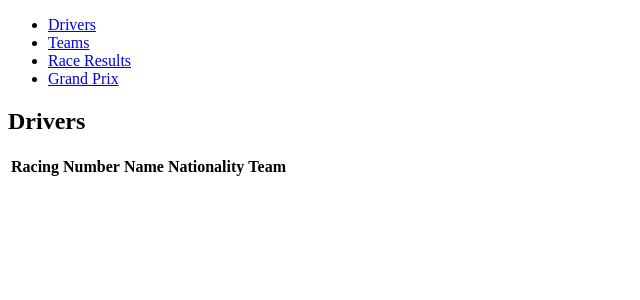
After one commit to athinagouseti/Formula_One_Python-Week_05_Solo_Project, a Flask app: template templates/drivers/index.html in a window 1280 px wide. The commit adds this page. Shown: the top 300 px of the page, without its empty margins (0-640 px from the left). Run offline with Flask 2, Linux system fonts and the light colour scheme; the template is opened without the code that fills it, so the values that code supplies are empty.

Commit message:
Display all Driver,

```diff
--- a/app.py
+++ b/app.py
@@ -0,0 +1,14 @@
+from flask import Flask, render_template
+from controller.driver_controller import drivers_blueprint
+
+app = Flask(__name__)
+
+app.register_blueprint(drivers_blueprint)
+
+@app.route('/')
+def home():
+    return render_template('index.html')
+
+
+if __name__ == '__main__':
+    app.run(debug=True)
--- a/models/team.py
+++ b/models/team.py
@@ -1,9 +1,9 @@
 class Team:
 
-    def __init__(self, constructor, engine_supplier, chassis, engine_model, nationality, id = None):
+    def __init__(self, id, constructor, engine_supplier, chassis, engine_model, nationality):
+        self.id = id
         self.constructor = constructor
         self.engine_supplier = engine_supplier
         self.chassis = chassis
         self.engine_model = engine_model
         self.nationality = nationality
-        self.id = id
--- a/repositories/driver_repository.py
+++ b/repositories/driver_repository.py
@@ -17,7 +17,7 @@ def select_all():
     results = run_sql(sql)
 
     for row in results:
-        team = team_repository.select(row['id'])
+        team = team_repository.select(row['team_id'])
         driver = Driver(row['racing_number'], row['name'], row['nationality'], team)
         drivers.append(driver)
     return drivers
--- a/templates/base.html
+++ b/templates/base.html
@@ -14,7 +14,10 @@
                 <a href = "/teams">Teams</a>
             </li>
             <li>
-                <a href = "/races">Races</a>
+                <a href = "/race_results">Race Results</a>
+            </li>
+            <li>
+                <a href = "/grand_prix">Grand Prix</a>
             </li>
         </ul>
     </nav>
--- /dev/null
+++ b/templates/drivers/index.html
@@ -0,0 +1,25 @@
+{% extends 'base.html' %}
+
+{% block content %}
+
+<h1>Drivers</h1>
+<table>
+    <tr>
+        <th>Racing Number</th>
+        <th>Name</th>
+        <th>Nationality</th>
+        <th>Team</th>
+    </tr>
+    {% for driver in drivers %}
+        <tr>
+            <td>{{ driver.racing_number }}</td>
+            <td>{{ driver.name }}</td>
+            <td>{{ driver.nationality }}</td>
+            <td>{{ driver.team.constructor }}</td>
+        </tr>
+    {% endfor %}
+</table>
+
+
+
+{% endblock %}
```
Also changed, not shown: console.py (+9 -0 lines), controller/driver_controller.py (+9 -1 lines), db/formula_one.sql (+30 -7 lines), 1 other file.
